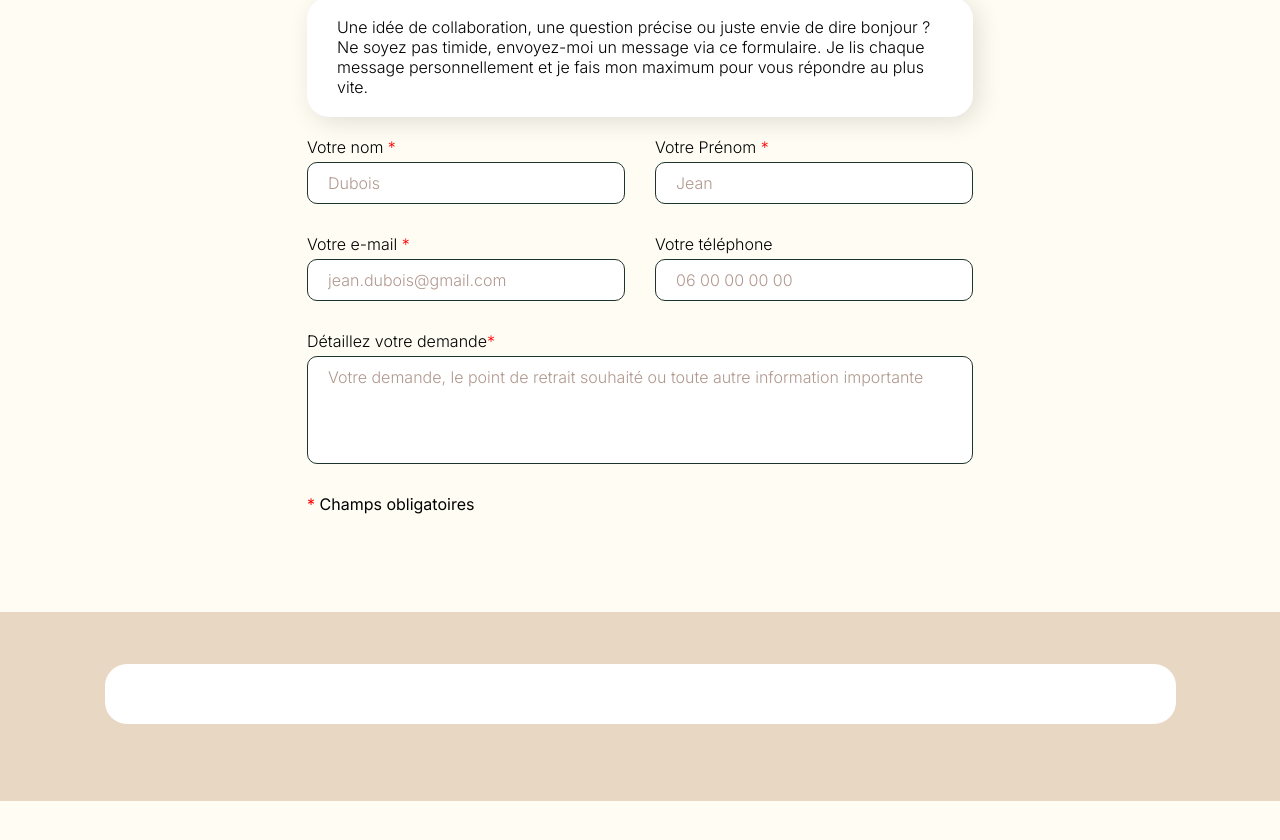
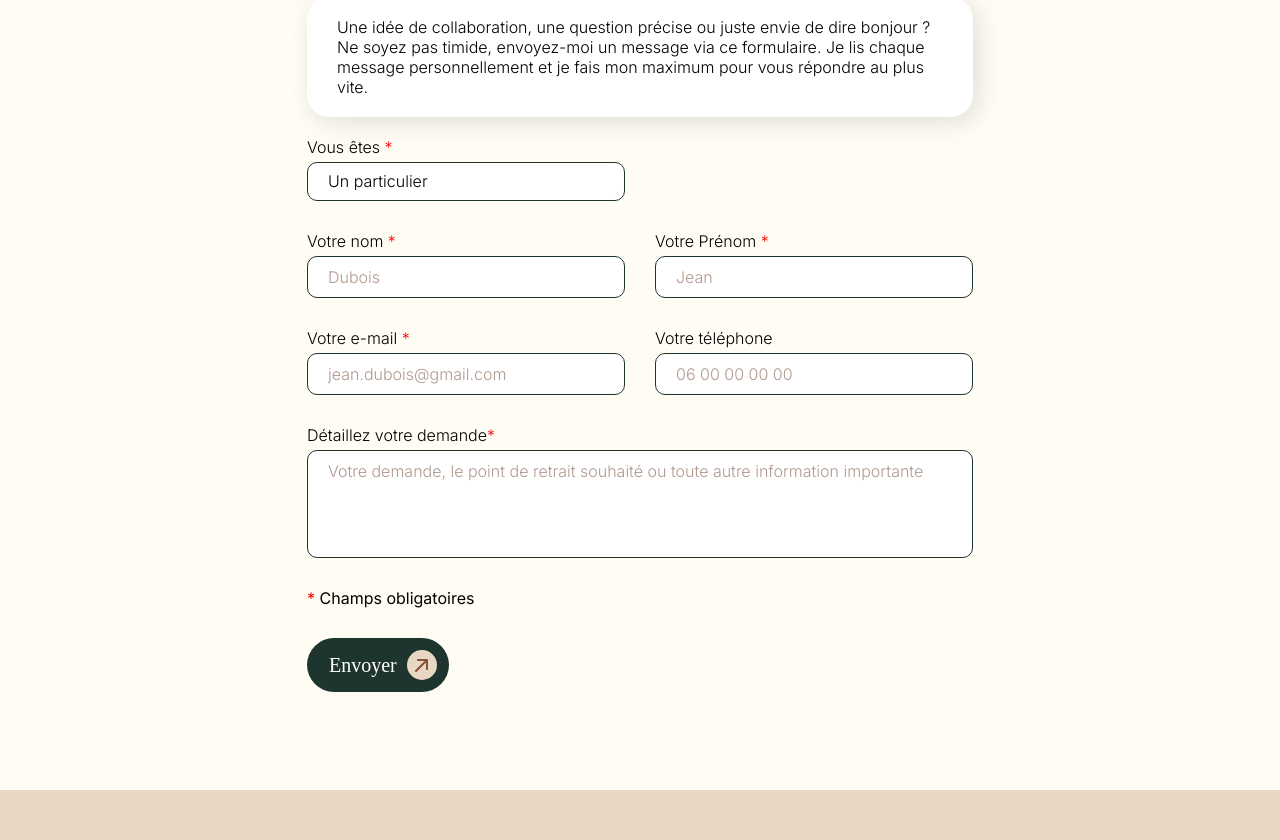
Before and after one commit to arthurveroch/bb-ride, a Next.js app: page /contact in a window 1280 px wide. Shown: the part 283-1123 px from the top of the page. Before the commit the page ends 1084 px from the top, so only its background shows below. Built offline with nearby package versions, Linux system fonts and the light colour scheme; a web font is replaced by a local one.

Commit message:
feat: implement contact form component with reusable button and input styling

```diff
--- /dev/null
+++ b/src/app/(frontend)/components/contact-page/ButtonForm.tsx
@@ -0,0 +1,28 @@
+import { inter } from '@/app/lib/fonts'
+import styles from './button-form.module.css'
+
+type Props = {
+  text: string
+}
+
+export default function ButtonForm({ text }: Props) {
+  return (
+    <button className={`${inter.className} ${styles.buttonContainer}`}>
+      {text}
+      <div className={styles.arrowContainer}>
+        <svg
+          width="13"
+          height="13"
+          viewBox="0 0 13 13"
+          fill="none"
+          xmlns="http://www.w3.org/2000/svg"
+        >
+          <path
+            d="M0.292893 11.2929C-0.0976311 11.6834 -0.0976311 12.3166 0.292893 12.7071C0.683418 13.0976 1.31658 13.0976 1.70711 12.7071L1 12L0.292893 11.2929ZM13 1C13 0.447715 12.5523 2.00008e-07 12 -5.28728e-08L3 7.35677e-08C2.44772 -2.63607e-07 2 0.447715 2 1C2 1.55228 2.44772 2 3 2L11 2L11 10C11 10.5523 11.4477 11 12 11C12.5523 11 13 10.5523 13 10L13 1ZM1 12L1.70711 12.7071L12.7071 1.70711L12 1L11.2929 0.292893L0.292893 11.2929L1 12Z"
+            fill="currentColor"
+          />
+        </svg>
+      </div>
+    </button>
+  )
+}
--- a/src/app/(frontend)/components/contact-page/Form.tsx
+++ b/src/app/(frontend)/components/contact-page/Form.tsx
@@ -5,9 +5,10 @@ import styles from './form.module.css'
 import Title from '../reusable-ui/title/Title'
 import { inter } from '@/app/lib/fonts'
 import Input from './Input'
+import ButtonForm from './ButtonForm'
 
 export default function Form() {
-  const [type, setType] = useState('Particulier')
+  const [type, setType] = useState('Un particulier')
   const [prenom, setPrenom] = useState('')
   const [nom, setNom] = useState('')
   const [mail, setMail] = useState('')
@@ -23,6 +24,16 @@ export default function Form() {
         et je fais mon maximum pour vous répondre au plus vite.
       </p>
       <form className={styles.form}>
+        <div className={`${styles.selector} ${inter.className}`}>
+          <label>
+            Vous êtes <span className={styles.required}>*</span>
+          </label>
+          <select value={type} onChange={(e) => setType(e.target.value)} required>
+            <option>Un professionnel</option>
+            <option>Un particulier</option>
+          </select>
+        </div>
+
         <Input
           value={nom}
           onChange={(e) => setNom(e.target.value)}
@@ -65,6 +76,7 @@ export default function Form() {
         <span className={inter.className}>
           <span className={styles.required}>*</span> Champs obligatoires
         </span>
+        <ButtonForm text="Envoyer" />
       </form>
     </div>
   )
--- /dev/null
+++ b/src/app/(frontend)/components/contact-page/button-form.module.css
@@ -0,0 +1,75 @@
+.buttonContainer {
+  all: unset;
+  box-sizing: border-box;
+  display: flex;
+  justify-content: center;
+  align-items: center;
+  gap: 10px;
+  padding: 10px 10px 10px 20px;
+  background: #1e352f;
+  color: #ffffff;
+  border-radius: 44px;
+  position: relative;
+  z-index: 10;
+  overflow: hidden;
+  transition: all 0.3s ease-in-out;
+  border: 2px solid transparent;
+  width: fit-content;
+  color: #fff;
+  font-size: 20px;
+}
+.buttonContainer::before {
+  content: '';
+  position: absolute;
+  z-index: -1;
+  right: 0;
+  width: 0;
+  height: 100%;
+  background: #e8d8c3;
+  transition: all 0.3s ease-in-out;
+  border-radius: 44px;
+}
+
+.arrowContainer {
+  width: 30px;
+  height: 30px;
+  display: flex;
+  justify-content: center;
+  align-items: center;
+  background: #e8d8c3;
+  border-radius: 50%;
+  transition: all 0.3s ease-in-out;
+
+  svg {
+    color: #865135;
+    transition: all 0.3s ease-in-out;
+  }
+}
+
+.buttonContainer:hover::before {
+  width: 100%;
+}
+
+.buttonContainer:hover {
+  color: #212121;
+  font-weight: 700;
+}
+
+.buttonContainer:hover {
+  border: 2px solid #1e352f;
+}
+
+.buttonContainer:hover .arrowContainer {
+  background: #1e352f;
+}
+
+.buttonContainer:hover .arrowContainer svg {
+  transform: rotate(45deg);
+  color: #e8d8c3;
+}
+
+@media screen and (max-width: 400px) {
+  .buttonContainer {
+    font-size: 16px;
+  }
+}
--- a/src/app/(frontend)/components/contact-page/form.module.css
+++ b/src/app/(frontend)/components/contact-page/form.module.css
@@ -4,6 +4,7 @@
   align-items: flex-start;
   flex-direction: column;
   gap: 20px;
+  cursor: pointer;
 
   p {
     width: 100%;
@@ -19,6 +20,29 @@
   display: flex;
   gap: 30px;
   flex-wrap: wrap;
+
+  span {
+    width: 100%;
+  }
+
+  select {
+    all: unset;
+    border: 1px solid #1e352f;
+    padding: 10px 20px;
+    border-radius: 10px;
+    background: #fff;
+    box-sizing: border-box;
+    display: flex;
+    width: 318px;
+  }
+}
+
+.selector {
+  display: flex;
+  flex-direction: column;
+  gap: 5px;
+  font-weight: 300;
+  width: 100%;
 }
 
 .textarea {
```
